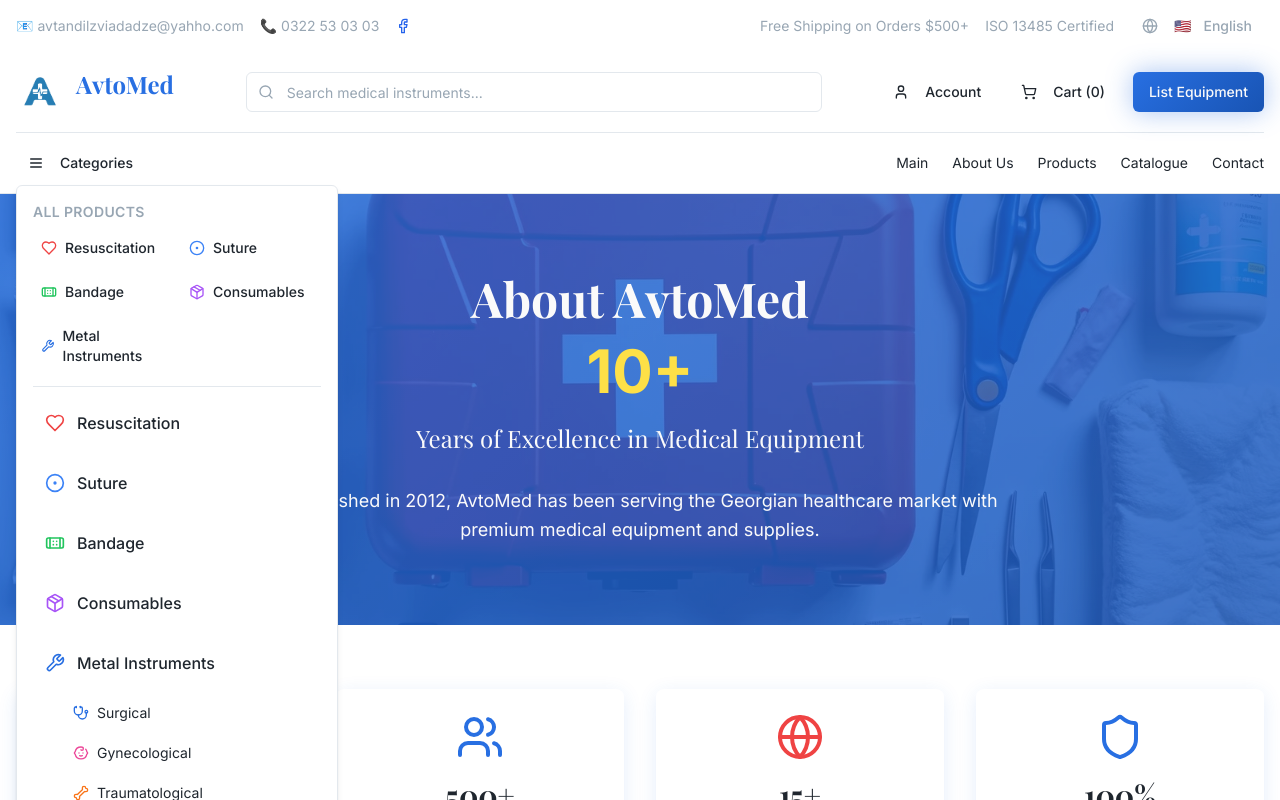
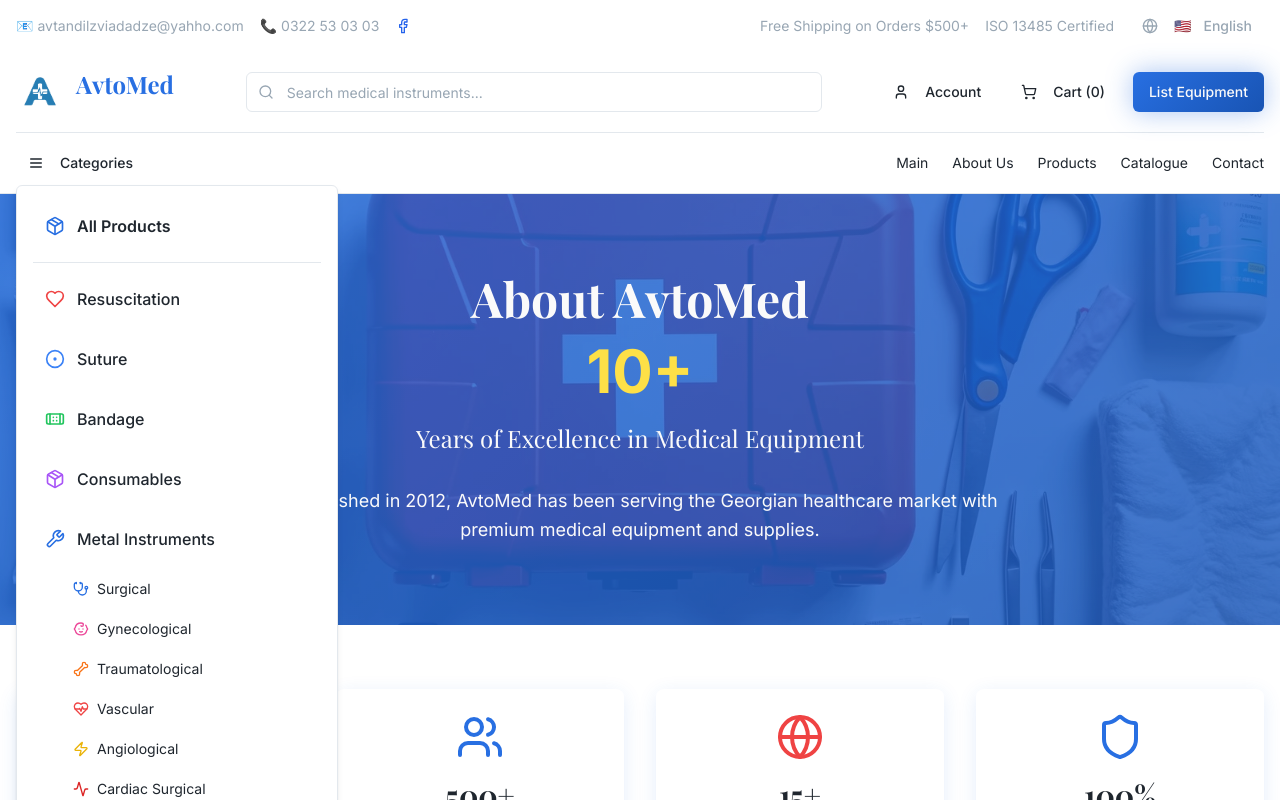
Before and after one commit to giorgaa3/Avtomed, a React (Vite) app: page /about in a window 1280 px wide. Both pictures are taken after a click on the button "Categories". Shown: the top 800 px of the page. Built offline with nearby package versions, Linux system fonts and the light colour scheme.

Commit message:
Add all products section
The AI added an "All Products" section that redirects to the products section.

```diff
--- a/src/components/CategoriesDropdown.tsx
+++ b/src/components/CategoriesDropdown.tsx
@@ -70,14 +70,9 @@ const CategoriesDropdown = () => {
     <div className="w-80 p-4 space-y-3">
       {/* All Products Section */}
       <div className="border-b border-border pb-3">
-        <h3 className="font-semibold text-sm text-muted-foreground mb-2 uppercase tracking-wide">All Products</h3>
-        <div className="grid grid-cols-2 gap-2">
-          {categories.map((category, index) => (
-            <div key={`all-${index}`} className="flex items-center gap-2 p-2 rounded hover:bg-muted cursor-pointer transition-colors">
-              <category.icon className={`w-4 h-4 ${category.color}`} />
-              <span className="text-sm font-medium">{category.title}</span>
-            </div>
-          ))}
+        <div className="flex items-center gap-3 p-3 rounded-lg hover:bg-muted cursor-pointer transition-colors font-semibold">
+          <Package className="w-5 h-5 text-primary" />
+          <span>All Products</span>
         </div>
       </div>
 
```
